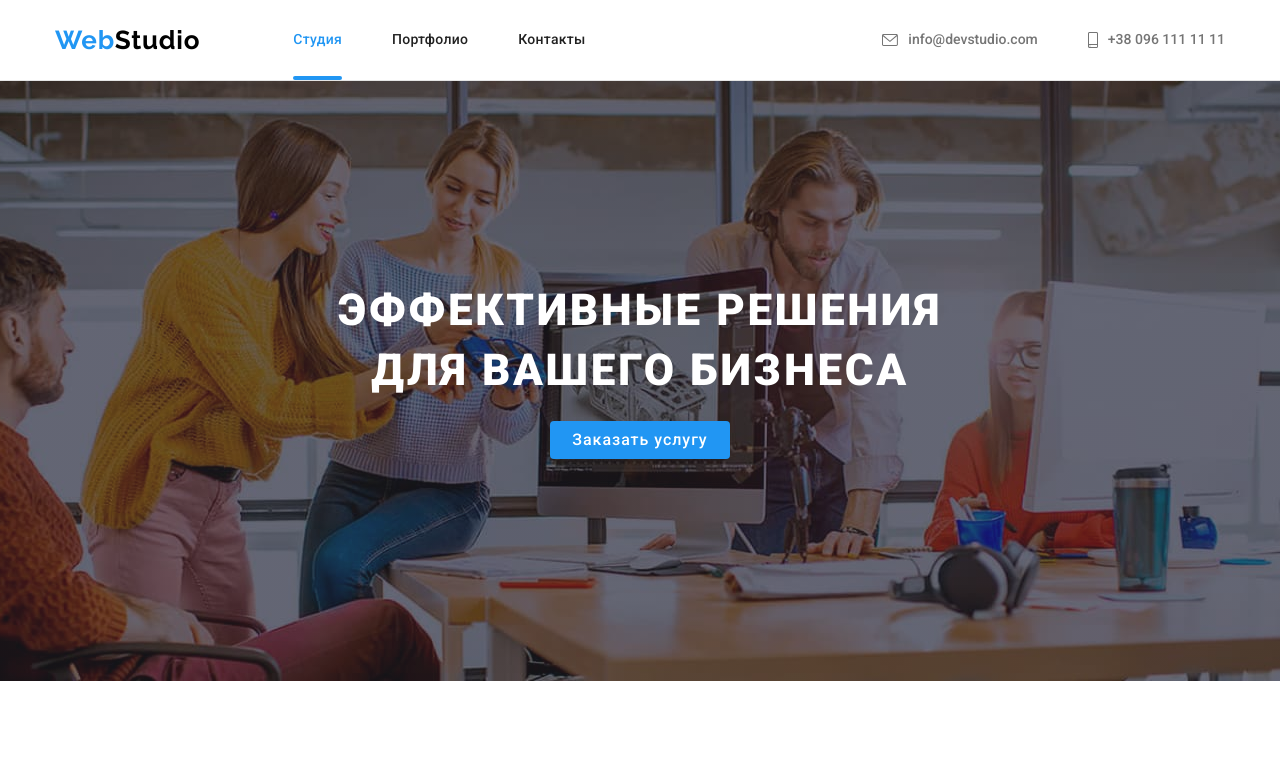
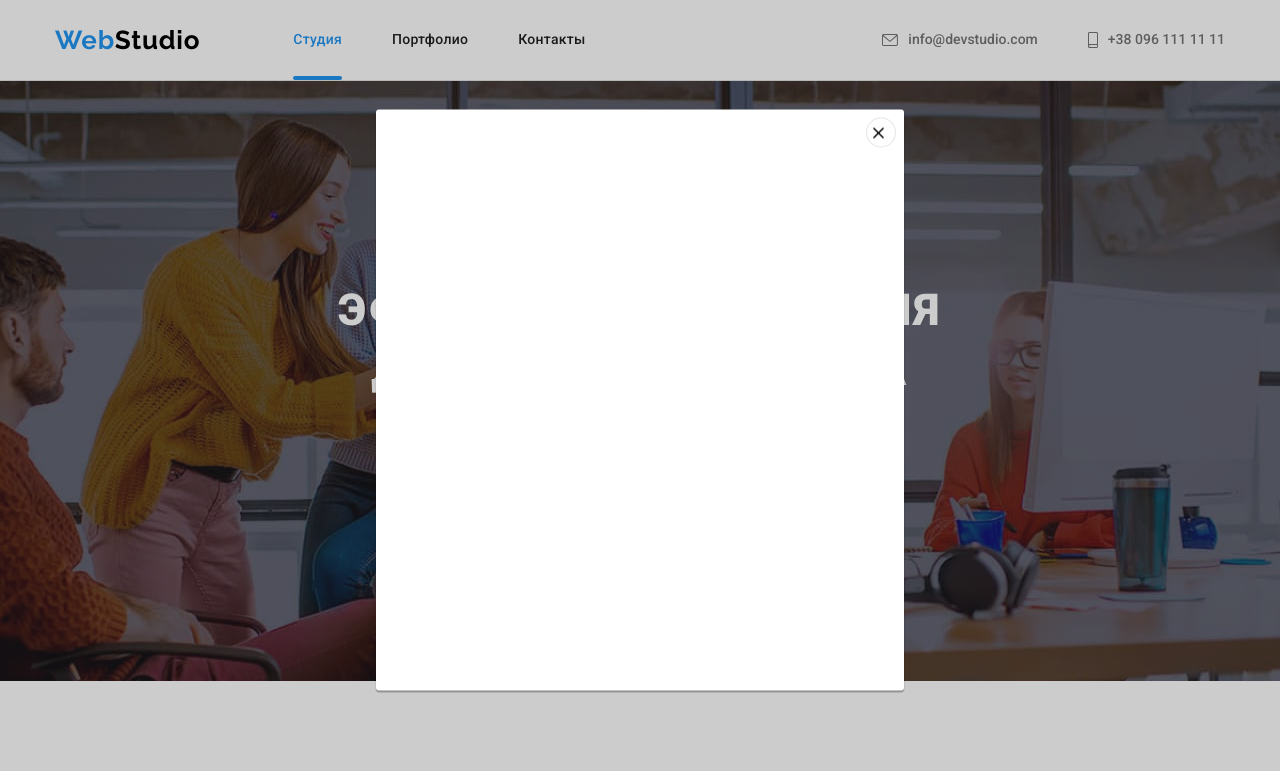
Before and after one commit to Kos8119/goit-markup-hw-05-1, a plain HTML site: page index.html in a window 1280 px wide. Shown: the top 771 px of the page. Drawn offline with nearby package versions, Linux system fonts and the light colour scheme.

Commit message:
Модальное окно-1шаг
Сделаны бэкдроп, модальное окно, кнопка закрытия модального окна, тень.

```diff
--- a/css/styles.css
+++ b/css/styles.css
@@ -643,3 +643,53 @@ footer {
   background-color: rgba(255, 255, 255, 0.1);
   fill: var(--header-bg-color);
 }
+
+/* модальное окно*/
+.backdrop {
+  position: fixed;
+  top: 0;
+  left: 0;
+  width: 100%;
+  height: 100%;
+  background-color: rgba(0, 0, 0, 0.2);
+}
+
+.is-hidden {
+  opacity: 0;
+  pointer-events: none;
+}
+
+.modal {
+  position: absolute;
+  top: 50%;
+  left: 50%;
+  transform: translate(-50%, -50%);
+  width: 528px;
+  height: 581px;
+  border-radius: 3px;
+  box-shadow: 0px 1px 3px rgba(0, 0, 0, 0.12), 0px 1px 1px rgba(0, 0, 0, 0.14),
+    0px 2px 1px rgba(0, 0, 0, 0.2);
+
+  background-color: var(--header-bg-color);
+}
+
+.modal .close {
+  width: 30px;
+  height: 30px;
+  border: 1px solid rgba(0, 0, 0, 0.1);
+  border-radius: 50%;
+}
+
+.close {
+  position: absolute;
+  right: 0;
+  margin-top: 8px;
+  margin-right: 8px;
+  background-color: var(--header-bg-color);
+}
+
+.cross {
+  width: 11px;
+  height: 11px;
+  color: #000000;
+}
--- a/index.html
+++ b/index.html
@@ -294,6 +294,13 @@
                     </ul>
             </div>
         </section>
+        <div class="backdrop">
+            <div class="modal">
+                <button class="close">
+                    <img class="cross" src="./images/Vector.png" alt="крестик">
+                </button>
+            </div>
+        </div>
     </main>
 
     <footer>
```
Also changed, not shown: images/Vector.png (added).
